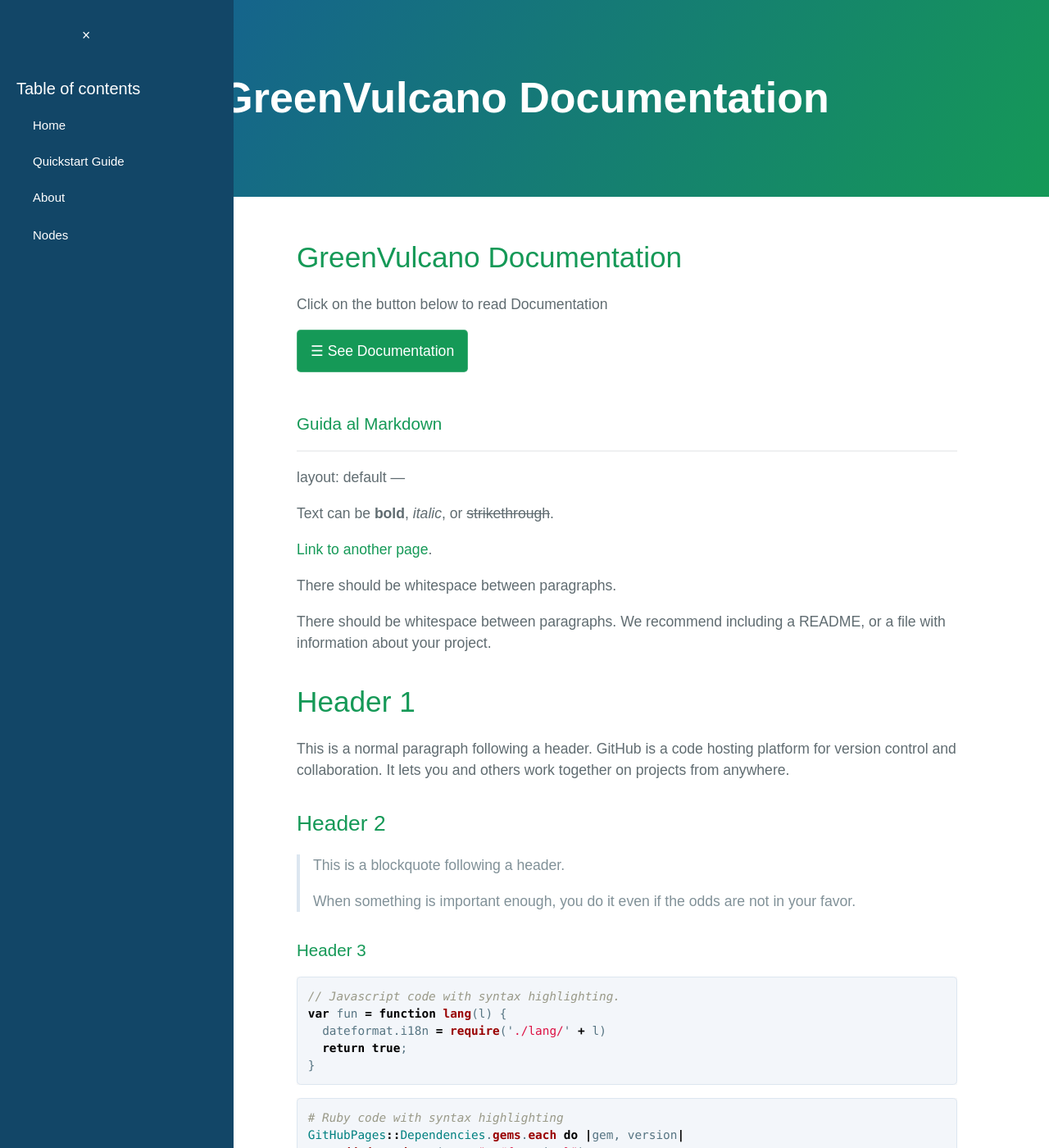
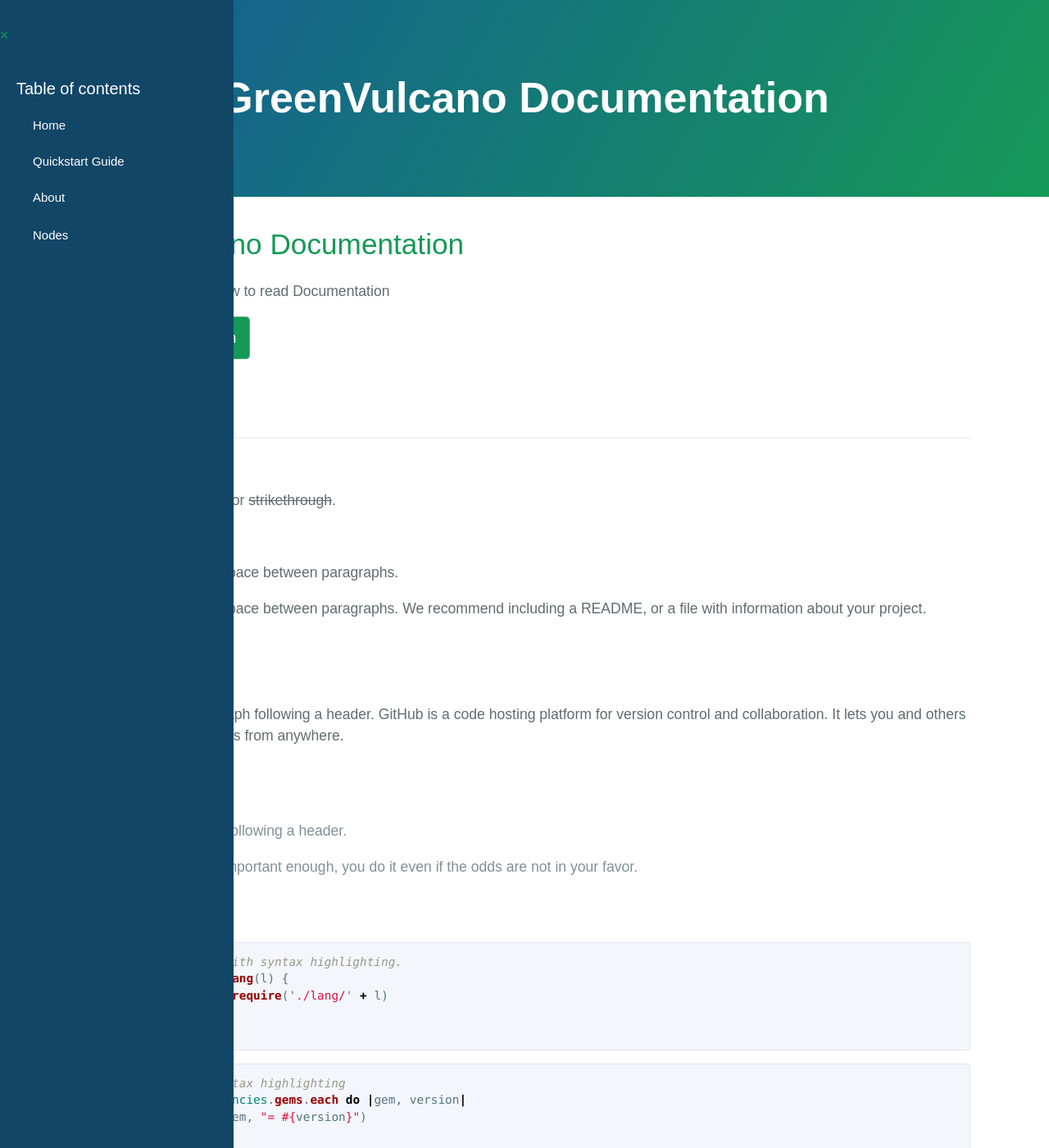
Before and after one commit to dianamw/GreenVulcano-Beta, a Jekyll site: the page built from index.md, in a window 1280 px wide and 1400 px high. Shown: the whole window at 82% size. Built offline with Jekyll 4.4.1, drawn with Linux system fonts in a browser that asks for light colours; our own code applies the rules of GitHub Pages for plain Markdown files; the repository's description, which GitHub fills in, is left out.

Commit message:
Update style.scss

```diff
--- a/assets/css/style.scss
+++ b/assets/css/style.scss
@@ -6,11 +6,11 @@
 body {
     font-family: "Lato", sans-serif;
 }
-.closebtn{
+/*.closebtn{
     margin-left:100px;
     color: #ffffff;
 }
-/*.sidenav {
+.sidenav {
     height: 100%;
     width: 0;
     position: fixed;
@@ -35,7 +35,7 @@ body {
     font-size: 36px;
     margin-left: 50px;
 }*/
-#main {
+/*#main {
     transition: margin-left .5s;
     padding: 16px;
     margin-left: 250px
@@ -43,7 +43,7 @@ body {
 @media screen and (max-height: 450px) {
   .sidenav {padding-top: 15px;}
   .sidenav a {font-size: 18px;}
-}
+}*/
 /*#titleT{
   color: #ffffff;
   padding-top: 5px;
```
